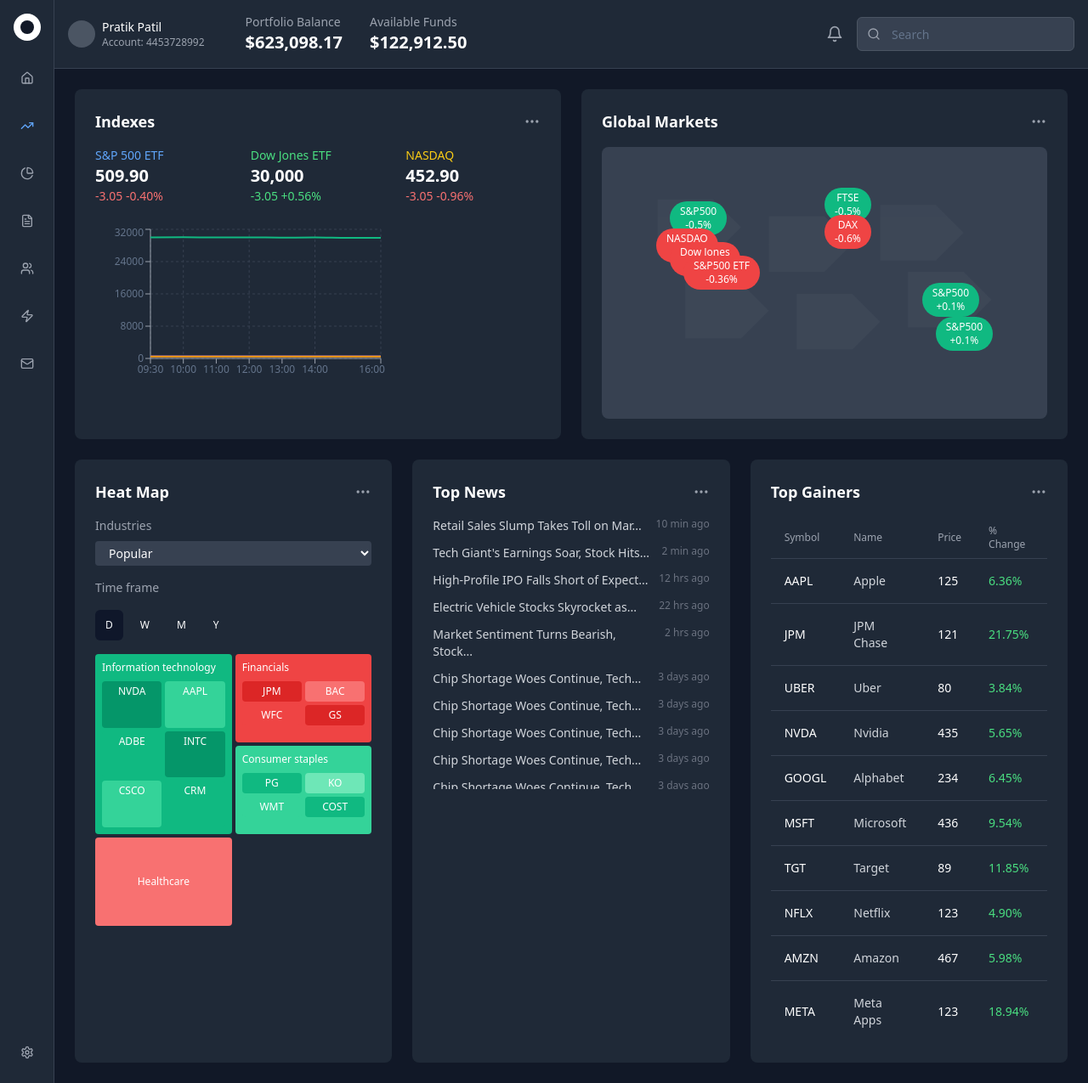
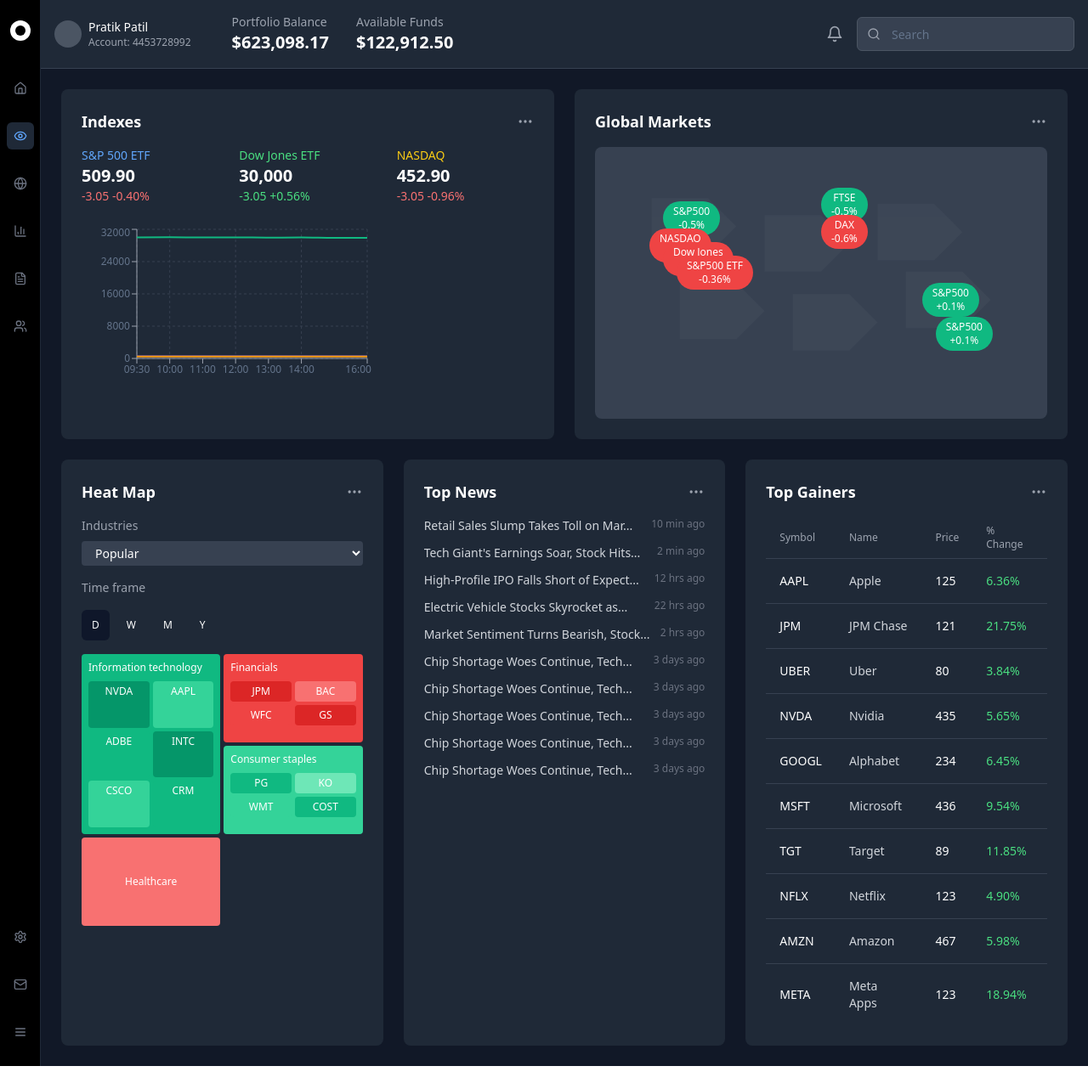
Before and after one commit to abhinavKumar0206/IPO-WEBSITE, a React (Vite) app: page /finance-dashboard in a window 1280 px wide. Shown: the whole page at 85% size. Built offline with nearby package versions, Linux system fonts and the light colour scheme.

Commit message:
Fix: Match Finance Dashboard design
Refined the Finance Dashboard to align precisely with the provided design, including layout, styling, and component arrangement.

```diff
--- a/src/pages/FinanceDashboard.tsx
+++ b/src/pages/FinanceDashboard.tsx
@@ -5,9 +5,8 @@ import { LineChart, Line, XAxis, YAxis, CartesianGrid } from "recharts";
 import { Table, TableBody, TableCell, TableHead, TableHeader, TableRow } from "@/components/ui/table";
 import { Button } from "@/components/ui/button";
 import { Input } from "@/components/ui/input";
-import { Search, Menu, Settings, MoreHorizontal, Bell, Home, TrendingUp, PieChart, FileText, Users, Zap, Mail } from "lucide-react";
+import { Search, Menu, Settings, MoreHorizontal, Bell, Home, TrendingUp, PieChart, FileText, Users, Zap, Mail, Eye, Globe, BarChart3 } from "lucide-react";
 import { useUser } from "@/contexts/UserContext";
-import { UserProfile } from "@/components/UserProfile";
 
 const FinanceDashboard = () => {
   const { user } = useUser();
@@ -58,13 +57,6 @@ const FinanceDashboard = () => {
     nasdaq: { label: "NASDAQ", color: "#f59e0b" }
   };
 
-  // Heat map sectors with proper color coding
-  const heatMapSectors = {
-    "Information technology": { color: "bg-emerald-500", size: "col-span-4 row-span-6", companies: ["NVDA", "AAPL", "ADBE", "INTC", "CSCO", "CRM"] },
-    "Financials": { color: "bg-red-500", size: "col-span-2 row-span-3", companies: ["JPM", "BAC", "WFC", "GS"] },
-    "Consumer staples": { color: "bg-emerald-400", size: "col-span-2 row-span-3", companies: ["PG", "KO", "WMT", "COST"] }
-  };
-
   const worldMarkets = [
     { name: "S&P500", value: "-0.5%", color: "bg-emerald-500", position: "top-16 left-20" },
     { name: "FTSE", value: "-0.5%", color: "bg-emerald-500", position: "top-12 left-1/2" },
@@ -78,41 +70,50 @@ const FinanceDashboard = () => {
 
   return (
     <div className="min-h-screen bg-gray-900 text-white flex">
-      {/* Left Sidebar */}
-      <div className="w-16 bg-gray-800 border-r border-gray-700 flex flex-col items-center py-4 space-y-6">
-        <div className="w-8 h-8 bg-white rounded-full flex items-center justify-center">
-          <div className="w-4 h-4 bg-gray-900 rounded-full"></div>
+      {/* Left Sidebar - Updated to match the image */}
+      <div className="w-12 bg-black border-r border-gray-800 flex flex-col items-center py-6 space-y-6">
+        {/* Logo/Brand - White circle with dark center */}
+        <div className="w-6 h-6 bg-white rounded-full flex items-center justify-center mb-4">
+          <div className="w-3 h-3 bg-black rounded-full"></div>
         </div>
 
-        <div className="flex flex-col space-y-4">
-          <Button variant="ghost" size="sm" className="w-10 h-10 p-0 text-gray-400 hover:text-white">
-            <Home className="w-5 h-5" />
+        {/* Navigation Icons */}
+        <div className="flex flex-col space-y-6">
+          <Button variant="ghost" size="sm" className="w-8 h-8 p-0 text-gray-500 hover:text-white hover:bg-gray-800">
+            <Home className="w-4 h-4" />
           </Button>
-          <Button variant="ghost" size="sm" className="w-10 h-10 p-0 text-blue-400">
-            <TrendingUp className="w-5 h-5" />
+          <Button variant="ghost" size="sm" className="w-8 h-8 p-0 text-blue-400 bg-gray-800">
+            <Eye className="w-4 h-4" />
           </Button>
-          <Button variant="ghost" size="sm" className="w-10 h-10 p-0 text-gray-400 hover:text-white">
-            <PieChart className="w-5 h-5" />
+          <Button variant="ghost" size="sm" className="w-8 h-8 p-0 text-gray-500 hover:text-white hover:bg-gray-800">
+            <Globe className="w-4 h-4" />
           </Button>
-          <Button variant="ghost" size="sm" className="w-10 h-10 p-0 text-gray-400 hover:text-white">
-            <FileText className="w-5 h-5" />
+          <Button variant="ghost" size="sm" className="w-8 h-8 p-0 text-gray-500 hover:text-white hover:bg-gray-800">
+            <BarChart3 className="w-4 h-4" />
           </Button>
-          <Button variant="ghost" size="sm" className="w-10 h-10 p-0 text-gray-400 hover:text-white">
-            <Users className="w-5 h-5" />
+          <Button variant="ghost" size="sm" className="w-8 h-8 p-0 text-gray-500 hover:text-white hover:bg-gray-800">
+            <FileText className="w-4 h-4" />
           </Button>
-          <Button variant="ghost" size="sm" className="w-10 h-10 p-0 text-gray-400 hover:text-white">
-            <Zap className="w-5 h-5" />
-          </Button>
-          <Button variant="ghost" size="sm" className="w-10 h-10 p-0 text-gray-400 hover:text-white">
-            <Mail className="w-5 h-5" />
+          <Button variant="ghost" size="sm" className="w-8 h-8 p-0 text-gray-500 hover:text-white hover:bg-gray-800">
+            <Users className="w-4 h-4" />
           </Button>
         </div>
 
+        {/* Spacer */}
         <div className="flex-1"></div>
 
-        <Button variant="ghost" size="sm" className="w-10 h-10 p-0 text-gray-400 hover:text-white">
-          <Settings className="w-5 h-5" />
-        </Button>
+        {/* Bottom Icons */}
+        <div className="flex flex-col space-y-6">
+          <Button variant="ghost" size="sm" className="w-8 h-8 p-0 text-gray-500 hover:text-white hover:bg-gray-800">
+            <Settings className="w-4 h-4" />
+          </Button>
+          <Button variant="ghost" size="sm" className="w-8 h-8 p-0 text-gray-500 hover:text-white hover:bg-gray-800">
+            <Mail className="w-4 h-4" />
+          </Button>
+          <Button variant="ghost" size="sm" className="w-8 h-8 p-0 text-gray-500 hover:text-white hover:bg-gray-800">
+            <Menu className="w-4 h-4" />
+          </Button>
+        </div>
       </div>
 
       {/* Main Content */}
```
